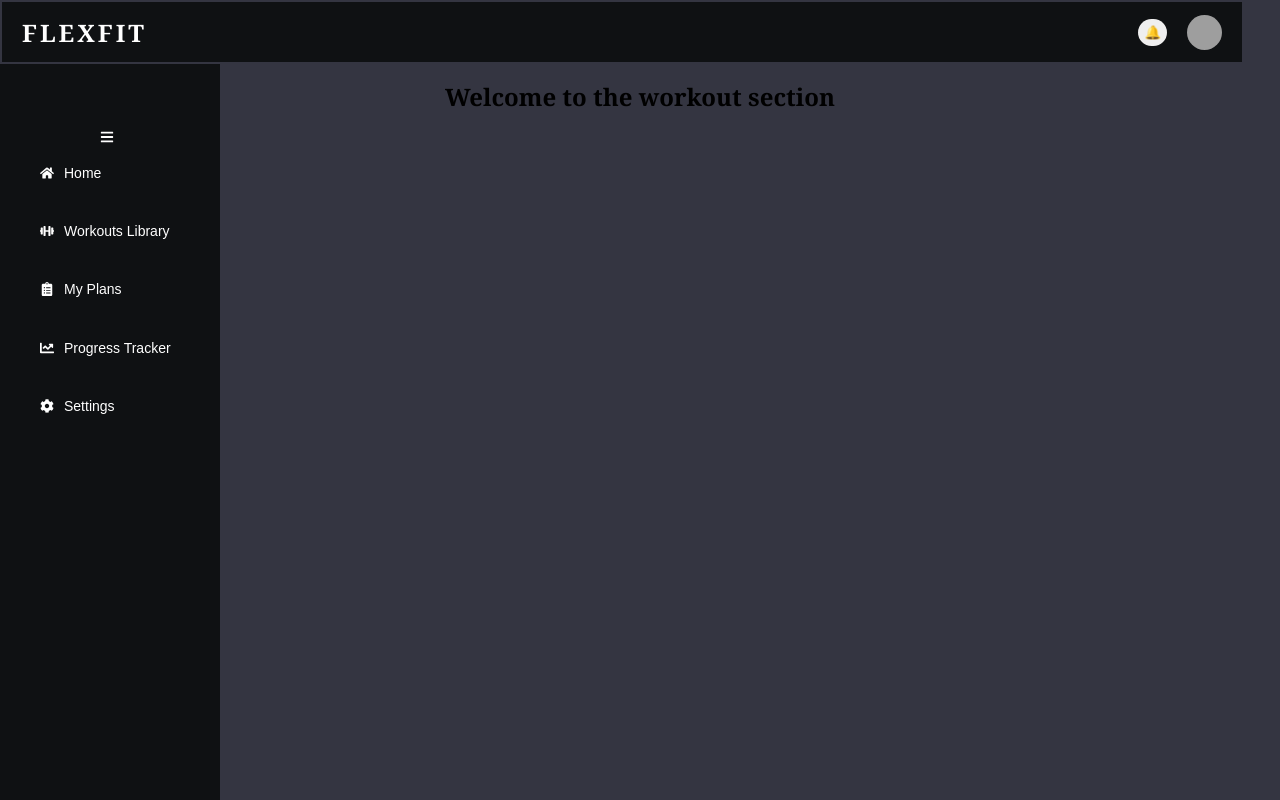
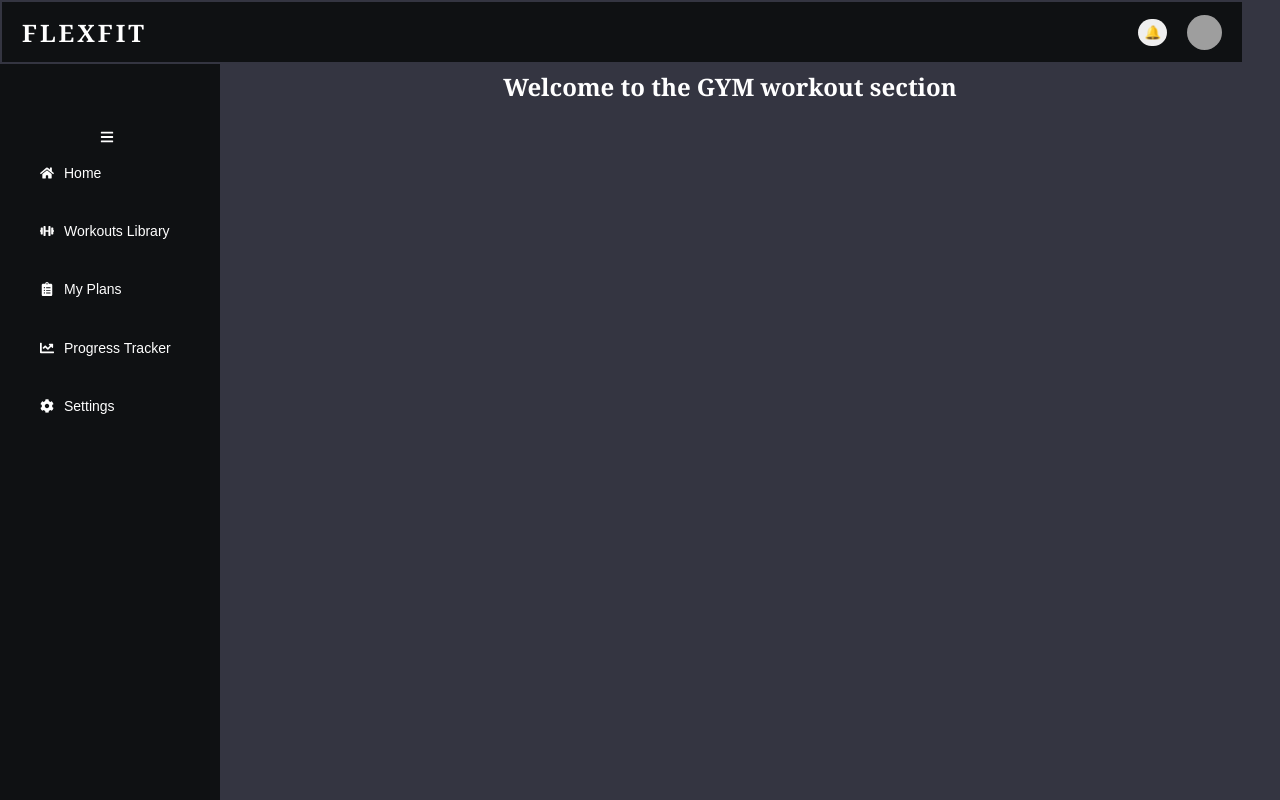
Before and after one commit to imranx245624/flexfit_project_main, a React (Create React App) app: page /GWorkout in a window 1280 px wide. Built offline with nearby package versions, Linux system fonts and the light colour scheme; grey boxes are pictures that could not be loaded.

Commit message:
home page bug solved

```diff
--- a/package.json
+++ b/package.json
@@ -7,6 +7,7 @@
     "@testing-library/jest-dom": "^6.9.1",
     "@testing-library/react": "^16.3.0",
     "@testing-library/user-event": "^13.5.0",
+    "framer-motion": "^12.23.24",
     "react": "^19.2.0",
     "react-dom": "^19.2.0",
     "react-icons": "^5.5.0",
--- a/src/App.css
+++ b/src/App.css
@@ -58,18 +58,31 @@ body {
 
 }
 
-.mainPart{
-  /* position: relative; */
+/* .mainPart{
+  /* position: relative;
   padding-top: 60px;
   display: flex;
   flex-direction: column;
+  align-items: center; */
+
+  .mainPart {
+    position: relative;
+  display: flex;
+  flex-direction:column;
   align-items: center;
+
+  /* gap: 20px; space between sections */
+  /* margin-left: 220px; dynamic via App.js inline style */
+  padding-top: 50px;
+
+  /* transition: margin-left 0.5s; */
+}
 
    /* margin-left: 220px; same as sidebar width */
 
 
   /* transition: margin-left 0.6s;
-  margin-left: 220px; */
+  margin-left: 220px;
 }
 /* .sidebar.collapsed ~ .mainPart,
 .sidebar.collapsed + .mainPart {
@@ -90,24 +103,28 @@ body {
 
 
   position:absolute;
-  top: 150px;   /* y-position */
-  left: 250px;
+   top: 150px;  /* y-position  */
+  left: 140px;
   background: white;
   width:300px;
   height:200px;
   padding:20px;
-  /* margin-top: 60px;--> this can chaneg the coordinate*/
+  /* margin-top: 60px;--> this can chaneg the coordinate */
   border-radius: 10px;
   box-shadow: 10px 10px 10px rgb(66, 63, 63);
+
+
+  top: 150px;
+  transition: left 0.5s ease;
 }
 .section2{
-  display: flex;            /* these three used for that is in section*/
+   display: flex;          /*  these three used for that is in section */
   flex-direction: column;         /*center the element */
   align-items: center;             /*that is in section*/
 
   position: absolute;
   top: 150px;   /* y-position */
-  left: 610px;
+  left: 500px;
   background: white;
   width:300px;
   height:200px;
@@ -115,8 +132,28 @@ body {
   /* margin: 100px;  --> this can chaneg the coordinate*/
   border-radius: 10px;
   box-shadow: 10px 10px 10px rgb(66, 63, 63);
+
+
+  top: 150px;
+  transition: left 0.5s ease;
 }
+.headingDiv{
+  position: relative;
+  top:0px;
+  color:white;
+  margin-left: 20px ;
+}
+/* .section1, .section2 {
 
+  position: relative;
+  top: 150px;
+  left:20px;/* ya default remove absolute
+  width: 300px;
+  height: 200px;
+  padding: 20px;
+  border-radius: 10px;
+  box-shadow: 10px 10px 10px rgb(66,63,63);
+} */
 
 .button1{
   width: 160px;
--- a/src/App.js
+++ b/src/App.js
@@ -1,16 +1,18 @@
 // src/App.js
 import React, { useState } from "react";
-import {FaHome, FaChartLine, FaDumbbell, FaCog, FaClipboardList,  FaBars} from  "react-icons/fa";
-import logo from './logo.svg';
+import {FaHome, FaChartLine, FaDumbbell, FaCog, FaClipboardList,  FaBars} from  "react-icons/fa";// icons for different button
+import { GiWeightLiftingUp } from "react-icons/gi";
+
+//import logo from './logo.svg';
 import './App.css';
 import NavBar from "./NavBar.jsx";
 import Sidebar from "./SideBar.jsx";
 import {BrowserRouter as Router ,Routes ,Route, Link} from 'react-router-dom';
 // for this we have install 'react-router-dom' using command "npm install react-router-dom"
+
+//importing different pages
 import HWorkout from "./workout_pages/HomeWorkout.jsx";
 import GWorkout from "./workout_pages/GymWorkout.jsx";
-// import { Link } from "react-router-dom";
-
 import Workouts from "./sidebar_pages/Workout_library.jsx";
 import Plans from "./sidebar_pages/My_Plans.jsx";
 import Progress from "./sidebar_pages/Progress_tracker.jsx";
@@ -24,21 +26,39 @@ function App() {
 function HomeContent(){
   return (
     <>
-    <h1 style={{ color:'white'}}>Choose Your Workout</h1>
-      <section className='section1'>
+    <div className="headingDiv" >
+      <h1 >Choose Your Workout</h1>
+      </div>
+      {/* Home workout section  */}
+
+      <div>
+      <section className='section1' style={{ Left: open ? "250px" : "150px" }}>
         <div id="heading3"><FaHome/></div><br/>
-        <p id='para'>Train in the confort  of your home with <br/> minimal equipment</p>
+
+        <p id='para'>
+          Train in the confort  of your home with <br/> minimal equipment
+        </p>
+
         <Link to="/HWorkout" className="noLink">
-          <button className="button1">HomeWorkout</button>
+          <button className="button1">  HomeWorkout  </button>
         </Link>
       </section>
-      <section  className='section2'>
-        <div id="heading3"><FaDumbbell/></div><br/>
-        <p id='para' >Access a wide range of equipment and <br/>maximize your training</p>
+
+      {/* Gym workout section  */}
+      <section  className='section2' style={{ Left: open ? "250px" : "150px" }}>
+        <div  id="heading3" > <GiWeightLiftingUp/> </div> <br/>
+
+        <p id='para' >
+          Access a wide range of equipment and <br/>maximize your training
+        </p>
+
         <Link to="/GWorkout" className="noLink">
-          <button className="button2">GymWorkout</button>
+          <button  className="button2" >
+            GymWorkout
+          </button>
         </Link>
       </section>
+      </div>
     </>
   );
 }
@@ -50,11 +70,11 @@ function HomeContent(){
       <NavBar/>
       <Sidebar open={open} setOpen={setOpen} />
 
-      <main className="mainPart">
+      <main className="mainPart"  style={{ marginLeft: open ? "180px" : "50px", transition: "margin-left 1s" }} >
 
 
         <Routes>
-        <Route path="/" element={<HomeContent />} />
+          <Route  path="/" element={<HomeContent />} />
           <Route path="/HWorkout" element={<HWorkout />} />
           <Route path="/GWorkout" element={<GWorkout />} />
           <Route path="/workouts" element={<Workouts />} />
@@ -62,6 +82,7 @@ function HomeContent(){
           <Route path="/progress" element={<Progress />} />
           <Route path="/settings" element={<Settings />} />
         </Routes>
+
       </main>
     </Router>
 
--- a/src/sidebar_pages/My_Plans.jsx
+++ b/src/sidebar_pages/My_Plans.jsx
@@ -1,10 +1,14 @@
 import React from "react";
+// import PageWrapper from "./workout_pages/pageWrapper.jsx";
 
-export default function Plans() {
+function Plans() {
   return (
-    <div style={{ padding: 20 }}>
+
+    <div style={{ padding: 20, color:'white' }}>
       <h2>My Plans</h2>
       <p>Manage your training plans here.</p>
     </div>
+
   );
 }
+export default Plans;
--- a/src/sidebar_pages/Progress_tracker.jsx
+++ b/src/sidebar_pages/Progress_tracker.jsx
@@ -1,10 +1,11 @@
 import React from "react";
 
-export default function Progress() {
+function Progress() {
   return (
-    <div style={{ padding: 20 }}>
+    <div style={{ padding: 20,color:'white ' }}>
       <h2>Progress Tracker</h2>
       <p>View your progress charts and stats here.</p>
     </div>
   );
 }
+export default Progress;
--- a/src/sidebar_pages/Setting.jsx
+++ b/src/sidebar_pages/Setting.jsx
@@ -2,7 +2,7 @@ import React from "react";
 
 export default function Settings() {
   return (
-    <div style={{ padding: 20 }}>
+    <div style={{ padding: 20,color:'white' }}>
       <h2>Settings</h2>
       <p>App settings and preferences.</p>
     </div>
--- a/src/sidebar_pages/Workout_library.jsx
+++ b/src/sidebar_pages/Workout_library.jsx
@@ -2,7 +2,7 @@ import React from "react";
 
 export default function Workouts() {
   return (
-    <div style={{ padding: 20 }}>
+    <div style={{ padding: 20,color:'white' }}>
       <h2>Workouts Library</h2>
       <p>Here you can list all workouts (Gym & Home).</p>
     </div>
--- a/src/workout_pages/GymWorkout.jsx
+++ b/src/workout_pages/GymWorkout.jsx
@@ -1,6 +1,12 @@
 // src/pages/GymWorkout.jsx
+import PageWrapper from "./pageWrapper.jsx";
 import React from "react";
 
 export default function GWorkout() {
-  return <h2 >Welcome to the workout section </h2>;
-}
+  return(
+    <PageWrapper>
+   <h2 style={{color:'white'}} >Welcome to the GYM workout section </h2>
+   </PageWrapper>
+
+  );
+  }
--- a/src/workout_pages/HomeWorkout.jsx
+++ b/src/workout_pages/HomeWorkout.jsx
@@ -1,9 +1,12 @@
 // src/pages/HomeWorkout.jsx
 import React from "react";
+import PageWrapper from "./pageWrapper.jsx";
 
 function HWorkout(){
     return (
-        <h2>welcome to home workout section</h2>
+        <PageWrapper>
+        <h2 style={{color:'white'}}>welcome to home workout section</h2>
+        </PageWrapper>
     );
 }
 export default HWorkout;
--- /dev/null
+++ b/src/workout_pages/pageWrapper.jsx
@@ -0,0 +1,15 @@
+// PageWrapper.js
+import { motion } from "framer-motion";
+
+const PageWrapper = ({ children }) => (
+  <motion.div
+    initial={{ opacity: 0, x: -50 }}
+    animate={{ opacity: 1, x: 0 }}
+    exit={{ opacity: 0, x: 50 }}
+    transition={{ duration: 0.4 }}
+  >
+    {children}
+  </motion.div>
+);
+
+export default PageWrapper;
```
Also changed, not shown: src/PageWrapper.js (added, +15 -0 lines), 2 other files (tests, documents, lock files or other folders). Lines whose indentation alone changed are shown as unchanged.
